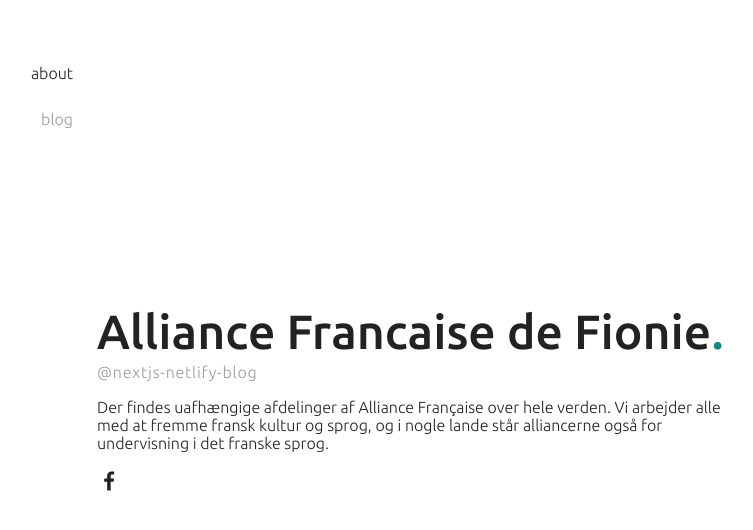
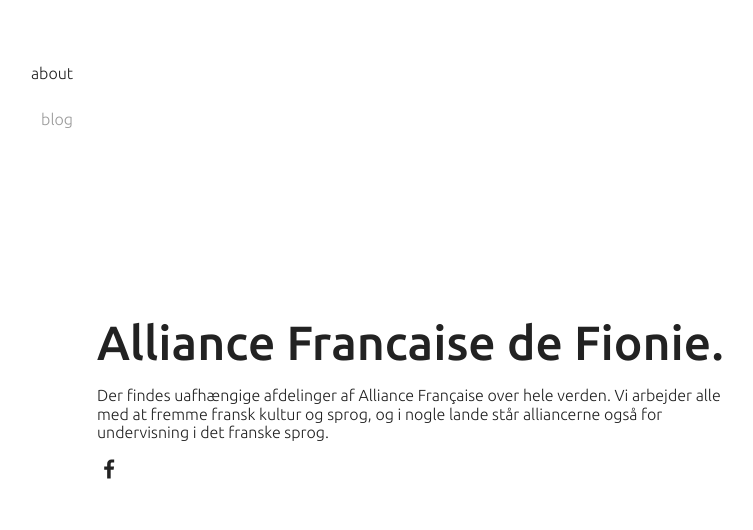
Before and after one commit to m-kales/af-de-fionie, a Next.js app: page / in a window 1280 px wide. Shown: the top 530 px of the page, without its empty margins (39-792 px from the left). Built offline with nearby package versions, Linux system fonts and the light colour scheme.

Commit message:
Remove superfluous content

```diff
--- a/src/pages/index.tsx
+++ b/src/pages/index.tsx
@@ -3,6 +3,7 @@
 import OpenGraphMeta from "../components/meta/OpenGraphMeta";
 import TwitterCardMeta from "../components/meta/TwitterCardMeta";
 import { SocialList } from "../components/SocialList";
+import Traits from "../assets/traits-01.svg"
 
 export default function Index() {
   return (
@@ -13,9 +14,8 @@
       <div className="container">
         <div>
           <h1>
-            Alliance Francaise de Fionie<span className="fancy">.</span>
+            Alliance Francaise de Fionie.
           </h1>
-          <span className="handle">@nextjs-netlify-blog</span>
           <p>Der findes uafhængige afdelinger af Alliance Française over hele verden. Vi arbejder alle med at fremme fransk kultur og sprog, og i nogle lande står alliancerne også for undervisning i det franske sprog. </p>
           <SocialList />
         </div>
@@ -39,15 +39,6 @@
           font-weight: 400;
           line-height: 1.25;
         }
-        .fancy {
-          color: #15847d;
-        }
-        .handle {
-          display: inline-block;
-          margin-top: 0.275em;
-          color: #9b9b9b;
-          letter-spacing: 0.05em;
-        }
 
         @media (min-width: 769px) {
           h1 {
```
